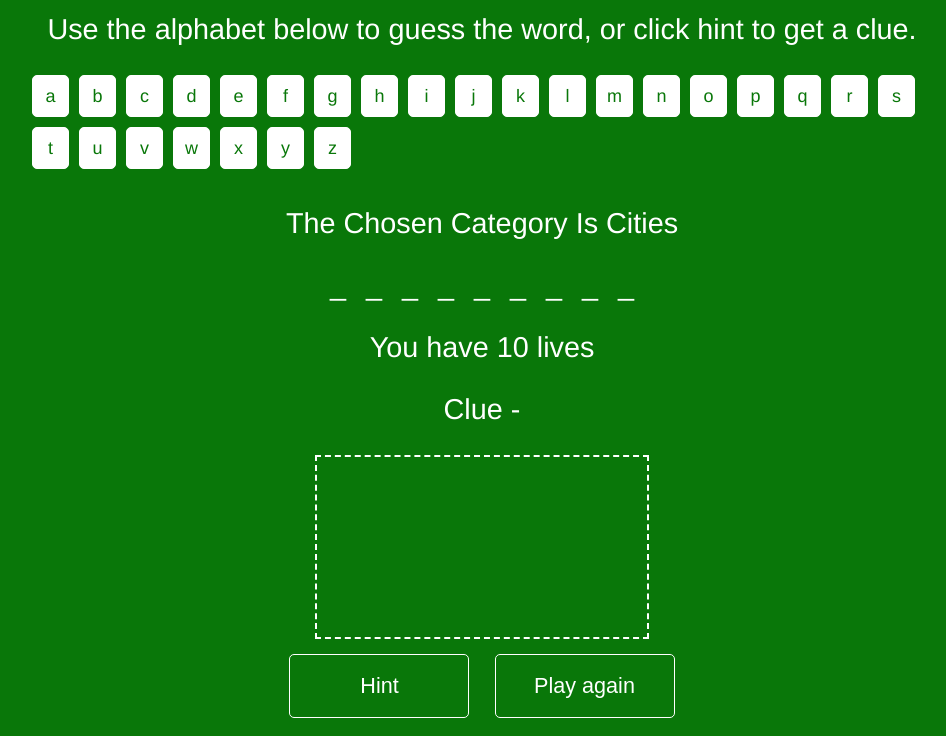
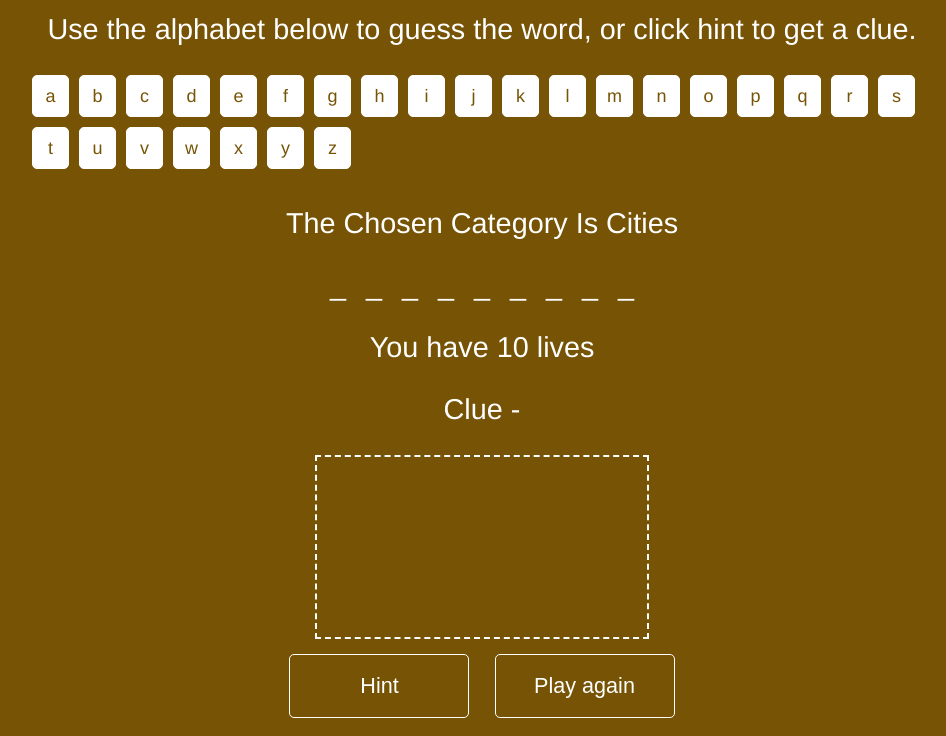
Before and after one commit to Matteriel-Git/JavascriptHangmanGame, a plain HTML site: page index.html in a window 1280 px wide. Shown: the part 117-853 px from the top of the page, without its empty margins (158-1104 px from the left). Drawn offline with Linux system fonts and the light colour scheme.

Commit message:
Add files via upload

```diff
--- a/script.js
+++ b/script.js
@@ -155,7 +155,6 @@ window.onload = function () {
             counter += 1;
           }
         }
-
         var j = (word.indexOf(geuss));
         if (j === -1) {
           lives -= 1;
--- a/style.css
+++ b/style.css
@@ -1,5 +1,5 @@
 body {
-  background: #097709;
+  background: #775305;
   font-family: "HelveticaNeue-Light", "Helvetica Neue Light", "Helvetica Neue", Helvetica, Arial, "Lucida Grande", sans-serif;
   color: #fff;
   height: 100%;
@@ -61,14 +61,14 @@ p {
   height: 30px;
   padding-top: 10px;
   background: #fff;
-  color: #097709;
+  color: #775305;
   cursor: pointer;
   border-radius: 5px;
   -khtml-border-radius: 5px;
   border: solid 1px #fff;
 }
 #alphabet li:hover {
-  background: #097709;
+  background: #775305;
   border: solid 1px #fff;
   color: #fff;
 }
@@ -119,7 +119,7 @@ p {
 button {
   border-radius: 5px;
   -khtml-border-radius: 5px;
-  background: #097709;
+  background: #775305;
   color: #fff;
   border: solid 1px #fff;
   text-decoration: none;
@@ -134,7 +134,7 @@ button:hover {
   transition: all 0.3s ease-in-out;
   background: #fff;
   border: solid 1px #fff;
-  color: #097709;
+  color: #775305;
 }
 
 @media (max-width: 767px) {
```
Also changed, not shown: 1 other file.
